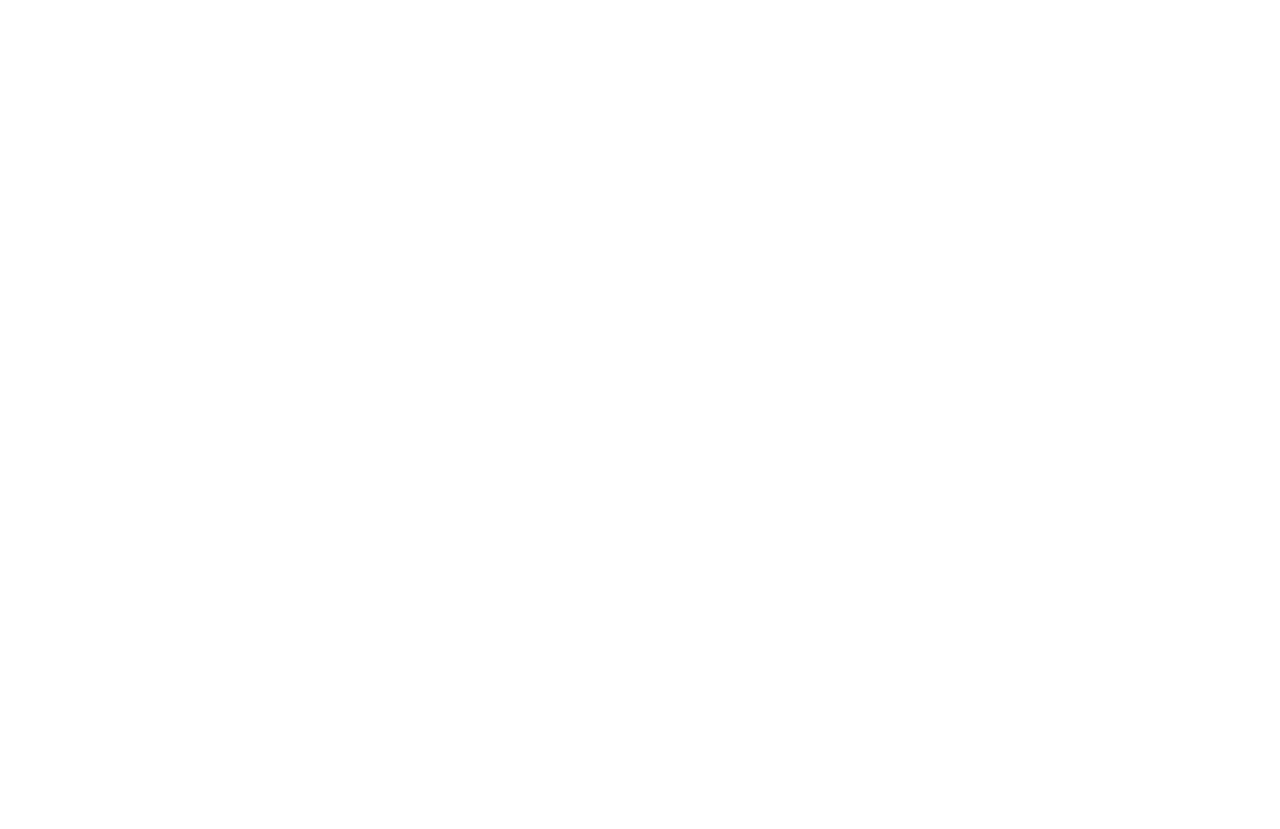
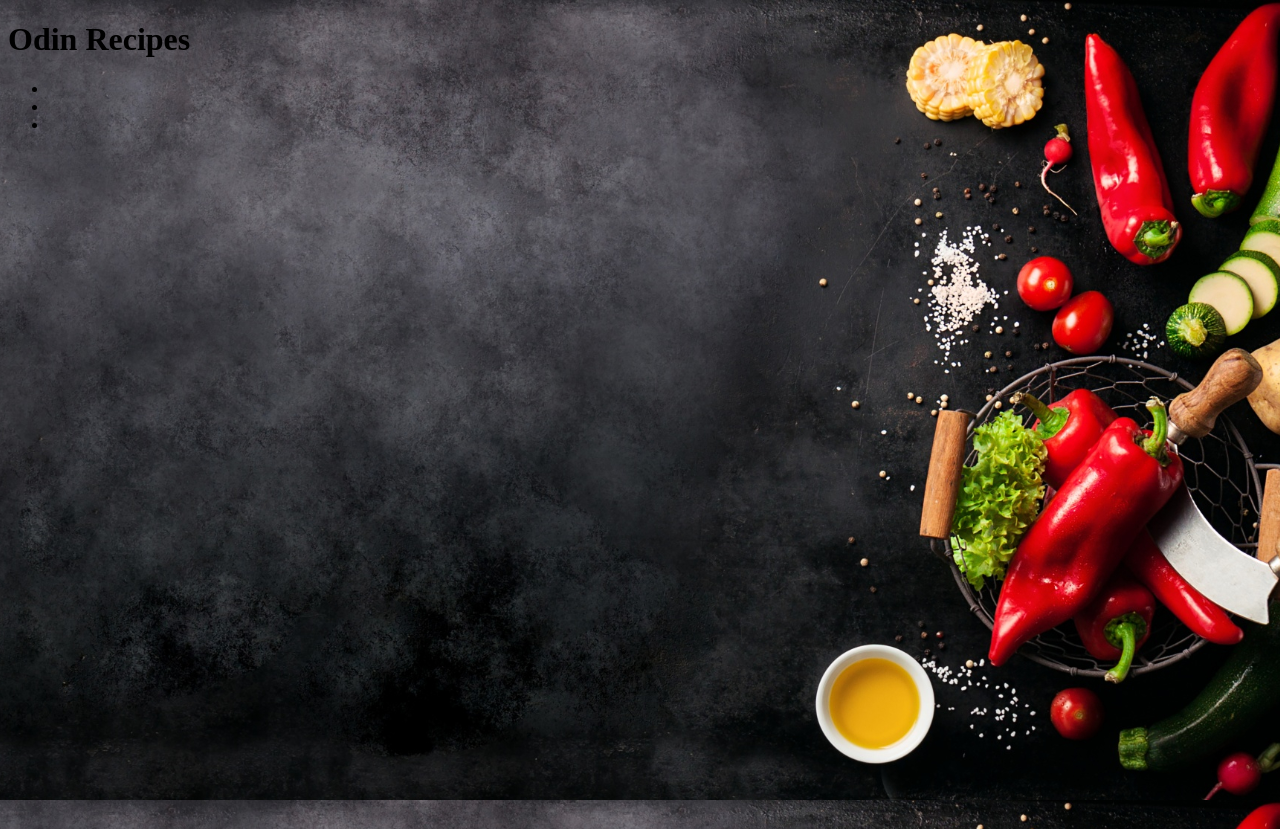
Before and after one commit to agoatnamedbear/odin_recipes, a plain HTML site: page index.html in a window 1280 px wide. Before the commit the page ends 800 px from the top, so only its background shows below. Drawn offline with Linux system fonts and the light colour scheme.

Commit message:
Add structure to HTML

```diff
--- a/index.html
+++ b/index.html
@@ -4,6 +4,16 @@
     <meta charset="UTF-8" />
     <meta name="viewport" content="width=device-width, initial-scale=1.0" />
     <title>Odin Recipes</title>
+    <link rel="stylesheet" href="./styles.css" />
   </head>
-  <body></body>
+  <body>
+    <main class="main_container">
+      <h1>Odin Recipes</h1>
+      <ul class="recipe_container">
+        <li class="recipe"></li>
+        <li class="recipe"></li>
+        <li class="recipe"></li>
+      </ul>
+    </main>
+  </body>
 </html>
```
